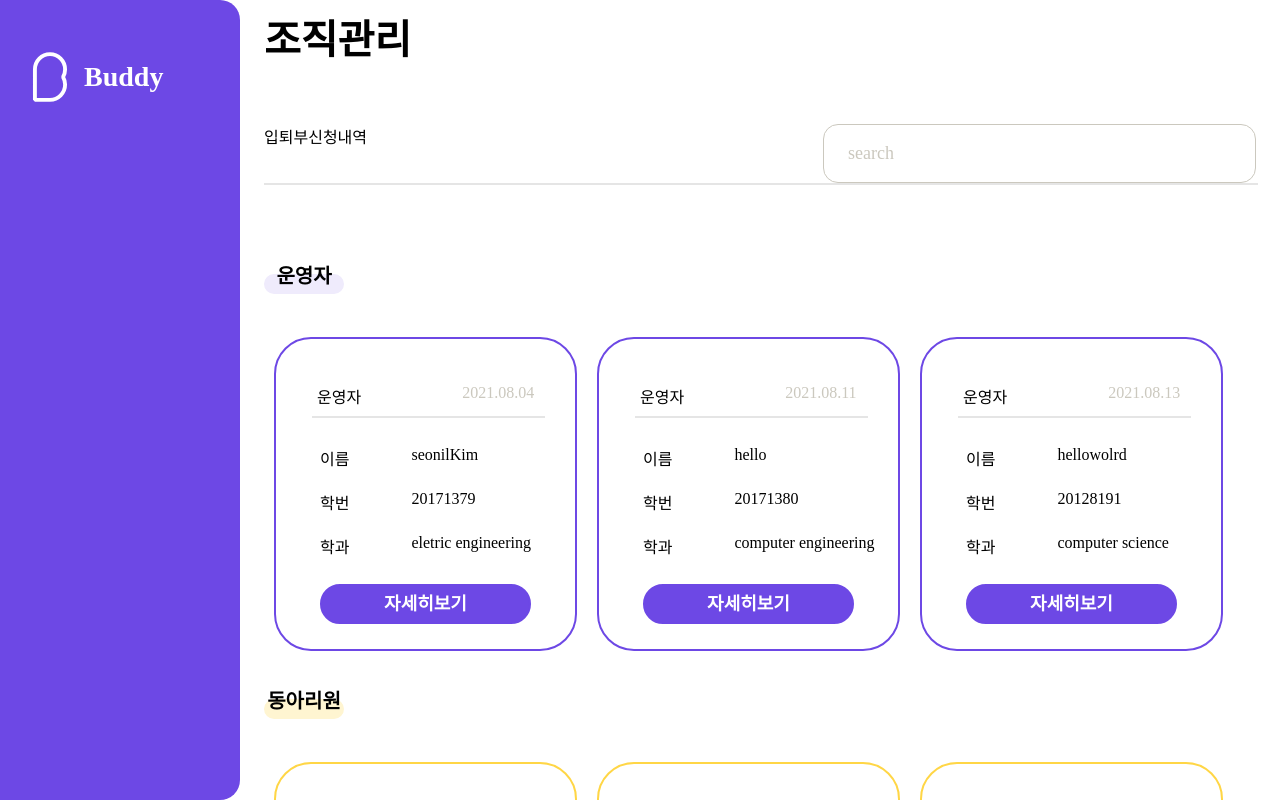
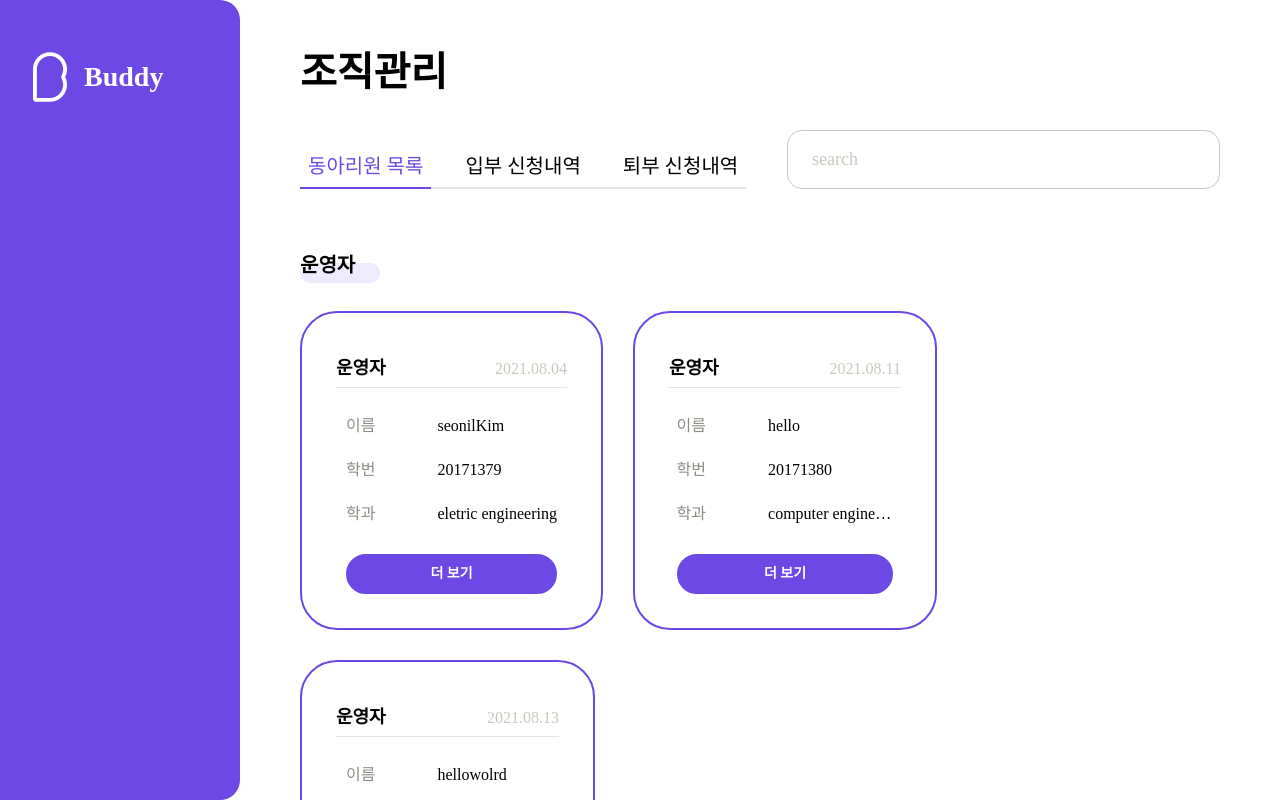
Before and after one commit to kmu-kcc/buddy-frontend, a React (Create React App) app: page /groupmanagelist in a window 1280 px wide. Shown: the top 800 px of the page. Built offline with nearby package versions, Linux system fonts and the light colour scheme; a web font is replaced by a local one.

Commit message:
Improve GroupManageList page layout
- refactor component structure
- optimize MemberCard component
- improve text overflow by adding ellipsis text

```diff
--- a/src/pages/GroupManageList.tsx
+++ b/src/pages/GroupManageList.tsx
@@ -1,28 +1,13 @@
 import React, {useState, useCallback} from 'react';
-import {Box, SearchInput, Button, Text} from '../components';
 import styled from 'styled-components';
-import {background, BackgroundProps, border, BorderProps, space, SpaceProps} from 'styled-system';
-
-const Wrapper = styled(Box)`
-  width: 100%;
-  padding: 16px 24px;
-`;
-
-const SelectLine = styled.div`
-  display: inline-block;
-  width: 100%;
-  height: 0px;
-  background-color: #E5E5E5;
-  border: 1px solid #E5E5E5;
-  margin-bottom: 75px;
-`;
+import {background, BackgroundProps} from 'styled-system';
+import {Box, SearchInput, Button, Text, Tab} from '../components';
 
 const CardLine = styled.div`
-  width: 231px;
-  height: 0px;
+  box-sizing: border-box;
+  width: calc(100% - 68px);
+  height: 1px;
   background-color: #E5E5E5;
-  border: 1px solid #E5E5E5;
-  margin-left: 36px;
   margin-top: 8px;
 `;
 
@@ -44,6 +29,12 @@ const GroupName = styled.span`
   top: 0;
   left: 0;
   right: 0;
+`;
+
+const EllipsisText = styled(Text)`
+  white-space: nowrap;
+  text-overflow: ellipsis;
+  overflow: hidden;
 `;
 
 const UserProfile = [
@@ -70,63 +61,41 @@ const UserProfile = [
   },
 ];
 
-const CardWrapper = styled.div<SpaceProps & BorderProps>`
-  display: inline-block;
-  width: 303px;
-  height: 314px;
-  ${border}
-  ${space}
-  background: #FFFFFF;
-  box-sizing: border-box;
-  margin: 15px 10px;
-  margin-bottom: 38px;
-
-`;
-
 interface MemberCardProps {
   username?: string;
   univnumber?: string;
   major?: string;
   date?: string;
-  children?: React.ReactNode;
   group?: string;
 }
 
 const MemberCard = (MemberCardProps: MemberCardProps) => {
-  const {group, children, username, univnumber, major, date} = MemberCardProps;
+  const {group, username, univnumber, major, date} = MemberCardProps;
   return (
-    <Box isFlex flexDirection='column'>
-      {children}
-      <Box isFlex flexDirection='column'>
-        <Box isFlex mt='45px' ml='41px'>
-          <Box>{group}</Box>
-          <Box ml='101px'><Text color='#CBC8BE;'>{date}</Text></Box>
+    <Box maxWidth='300px' isFlex flexDirection='column' pt='44px' pb='34px' alignItems='center'>
+      <Box isFlex width='100%' alignItems='baseline' px='34px'>
+        <Text flex={1} fontWeight={700} fontSize='18px' lineHeight='22px'>{group}</Text>
+        <Text color='#CBC8BE;'>{date}</Text>
       </Box>
       <CardLine />
+      <Box isFlex mt='28px' px='44px' flexDirection='column'>
+        <Box isFlex>
+          <Text color='#8D8C85' fontWeight={500} fontSize='16px' lineHeight='20px'>이름</Text>
+          <EllipsisText ml='62px' flex={1} fontWeight={500} fontSize='16px' lineHeight='20px'>{username}</EllipsisText>
         </Box>
-      <Box isFlex mt='28px' ml='44px'>
-        <Box isFlex flexDirection='column'>
-          <Box isFlex height='20px'>
-            <Box >이름</Box>
-            <Box ml='62px' flex={1}>{username}</Box>
+        <Box isFlex mt='24px'>
+          <Text color='#8D8C85' fontWeight={500} fontSize='16px' lineHeight='20px'>학번</Text>
+          <EllipsisText ml='62px' flex={1} fontWeight={500} fontSize='16px' lineHeight='20px'>{univnumber}</EllipsisText>
         </Box>
-          <Box isFlex mt='24px' height='20px'>
-            <Box >학번</Box>
-            <Box ml='62px' flex={1}>{univnumber}</Box>
+        <Box isFlex mt='24px'>
+          <Text color='#8D8C85' fontWeight={500} fontSize='16px' lineHeight='20px'>학과</Text>
+          <EllipsisText ml='62px' flex={1} fontWeight={500} fontSize='16px' lineHeight='20px'>{major}</EllipsisText>
         </Box>
-          <Box isFlex mt='24px' height='20px'>
-            <Box >학과</Box>
-            <Box ml='62px' flex={1}>{major}</Box>
-          </Box>
-          <Box mt='30px'>
-            <Button py='0' width='211px' height='40px'>자세히보기</Button>
-          </Box>
-        </Box>
+        <Button mt='30px' py='0' width='100%' height='40px' fontSize='14px' lineHeight='18px'>더 보기</Button>
       </Box>
     </Box>
   );
 };
-
 
 export const GroupManageList = () => {
   const [InputTextValue, setInputTextValue] = useState('');
@@ -135,34 +104,37 @@ export const GroupManageList = () => {
   }, [setInputTextValue]);
 
   const CardListAdmin = UserProfile.map((info, idx) => (
-    <CardWrapper border='2px solid #6D48E5' borderRadius='37px' key={idx}>
+    <Box border='2px solid #6D48E5' borderRadius='37px' key={idx}>
       <MemberCard group='운영자' username={info.username} univnumber={info.univnumber} major={info.major} date={info.date} />
-    </CardWrapper>
+    </Box>
+  ));
+  const CardListMember = UserProfile.map((info, idx) => (
+    <Box border='2px solid #FFD646' borderRadius='37px' key={idx}>
+      <MemberCard group='동아리원' username={info.username} univnumber={info.univnumber} major={info.major} date={info.date} />
+    </Box>
   ));
 
-  const CardListMember = UserProfile.map((info, idx) => (
-    <CardWrapper border='2px solid #FFD646' borderRadius='37px' key={idx}>
-      <MemberCard group='동아리원' username={info.username} univnumber={info.univnumber} major={info.major} date={info.date} />
-    </CardWrapper>
-  ));
   return (
-    <Wrapper>
-      <Box mb='58px' fontSize='40px' fontWeight='bold' lineHeight='50px'>
-        조직관리
+    <Box width='100%' py='48px' px='60px'>
+      <Text fontSize='40px' fontWeight={700} lineHeight='50px'>조직관리</Text>
+      <Box isFlex width='100%' mt='32px' alignItems='flex-end' justifyContent='space-between'>
+        <Tab tabs={['동아리원 목록', '입부 신청내역', '퇴부 신청내역']} />
+        <SearchInput onChange={handleInputChange} value={InputTextValue} placeholder='search' />
       </Box>
-      입퇴부신청내역
-      <SearchInput onChange={handleInputChange} value={InputTextValue} placeholder='search' />
-      <SelectLine />
-      <Box isBlock width='80px' height='30px' position='relative' textAlign='center' mb='28px'>
+      <Box isBlock width='80px' height='30px' mt='64px' position='relative' mb='28px'>
         <GroupName>운영자</GroupName>
         <GroupNameShadow background='#EFEBFC' />
       </Box>
+      <Box isFlex flexWrap='wrap' style={{gap: '30px'}}>
         {CardListAdmin}
-      <Box isBlock width='80px' height='30px' position='relative' textAlign='center' mb='28px'>
+      </Box>
+      <Box width='80px' height='30px' mt='62px' position='relative' mb='28px'>
         <GroupName>동아리원</GroupName>
         <GroupNameShadow background='#FFF5D1' />
       </Box>
+      <Box isFlex flexWrap='wrap' style={{gap: '30px'}}>
         {CardListMember}
-    </Wrapper>
+      </Box>
+    </Box>
   );
 };
```
Lines whose indentation alone changed are shown as unchanged.
